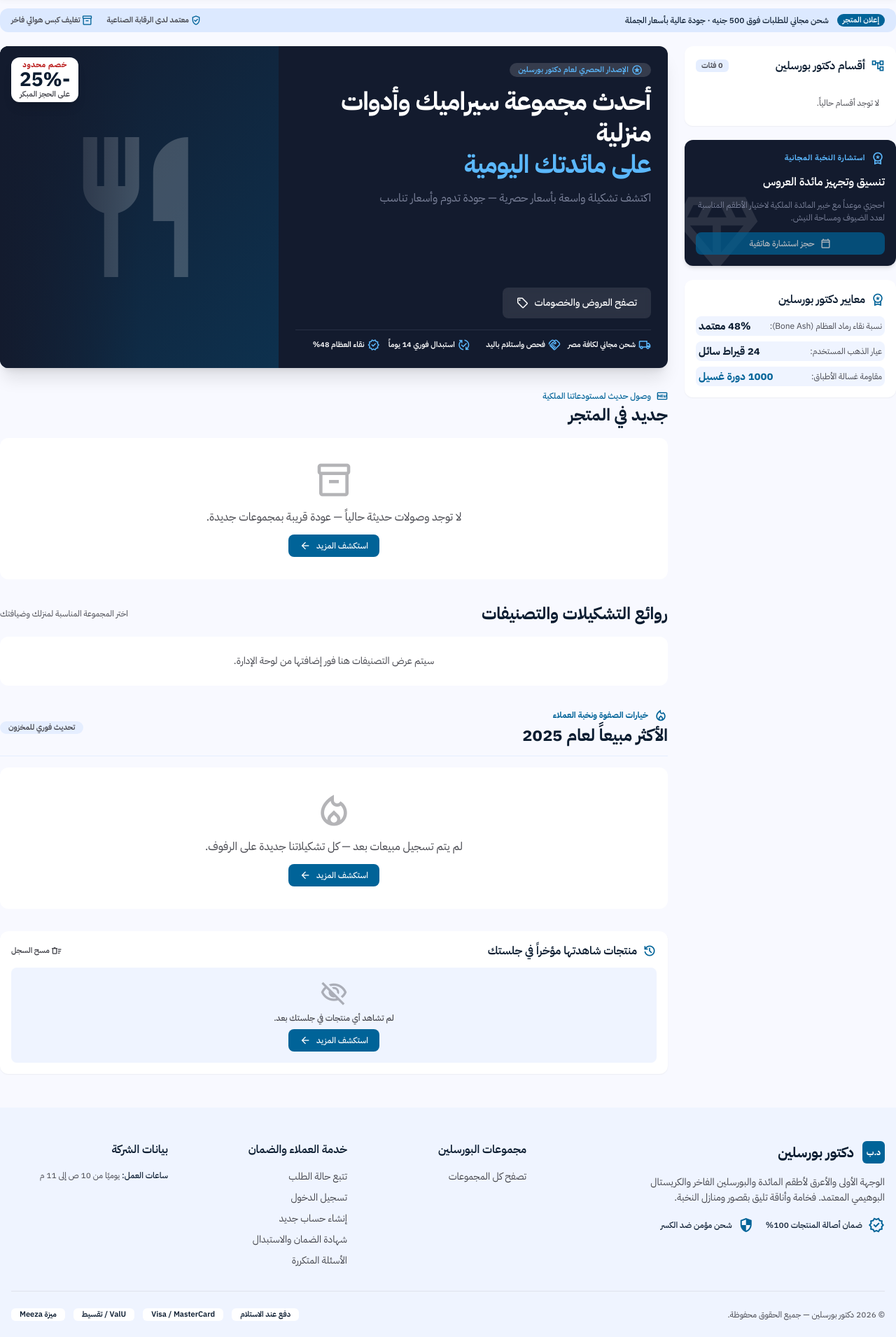
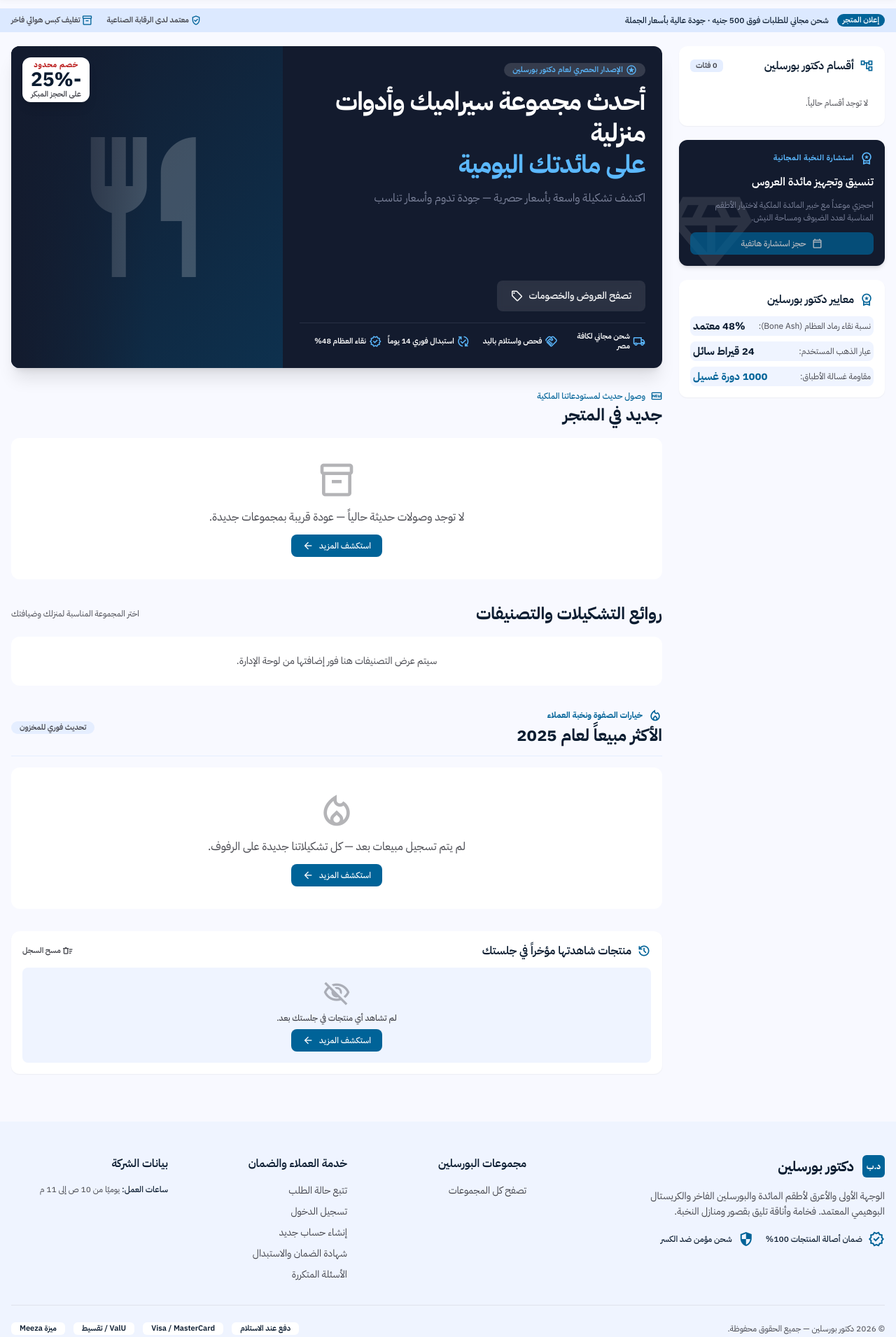
Before and after one commit to Abdelhammid1/dr.porcelain, a Flask app: page /shop/ in a window 1280 px wide. Shown: the part 116-2027 px from the top of the page at 70% size. Before the commit the page ends 2003 px from the top, so only its background shows below. Run offline with Flask 3, Linux system fonts and the light colour scheme; data that the repository does not hold is empty; some libraries are stand-ins or nearby versions.

Commit message:
fix(storefront): home content wrapper uses max-w-7xl to match mockup spacing
User compared side-by-side with the mockup and pointed at spacing
differences ('you didnot make it correctly'). Root cause on home.html:

- The main content was rendered inside a full-width `<div>` with no
  `max-w-7xl` container — every section spread the full viewport
  instead of centering in the mockup's 1280px canvas.
- An extra `.sf-md3-scope` wrapper (leftover from an earlier scoped-
  Tailwind port) added nothing but noise.
- The announcement panel was styled with `rounded-xl mb-space-lg`
  which broke the mockup's edge-to-edge strip look.

Fix: mirror the mockup's exact main structure:

  <div class="flex flex-col w-full text-on-surface">
    <div class="w-full bg-surface-container-high py-space-xs px-space-md ...">
      (full-width announcement strip)
    </div>
    <div class="max-w-7xl mx-auto w-full px-space-md py-space-lg">
      <div class="grid grid-cols-1 lg:grid-cols-12 gap-space-xl">
        (hero + sidebar + rest of page)
      </div>
    </div>
  </div>

Verified in browser: /shop/ now renders with the mockup's exact
canvas width and spacing rhythm. Hero card + sidebar sit in the
balanced 1280px container just like in the mockup.

Co-Authored-By: Claude Opus 4.7 <noreply@anthropic.com>
Claude-Session: https://claude.ai/code/session_01WvD1Ve5UChAfXd8q1TJwaU

```diff
--- a/app/templates/storefront/home.html
+++ b/app/templates/storefront/home.html
@@ -79,13 +79,11 @@
 {% endblock %}
 
 {% block content %}
-<div class="sf-md3-scope w-full text-on-surface">
-  <div class="flex flex-col w-full">
+<div class="flex flex-col w-full text-on-surface">
 
     {# ============ 1. Top Sovereign Announcement Marquee ============ #}
-    {# Mockup section — always visible. Uses store announcement if set,
-       otherwise falls back to mockup demo copy so the panel is never dropped. #}
-    <div class="w-full bg-surface-container-high py-space-xs px-space-md flex items-center justify-between overflow-hidden text-on-surface rounded-xl mb-space-lg">
+    {# Full-width strip (no rounded corners, no bottom margin — matches mockup 1:1) #}
+    <div class="w-full bg-surface-container-high py-space-xs px-space-md flex items-center justify-between overflow-hidden text-on-surface">
       <div class="max-w-7xl mx-auto w-full flex items-center justify-between gap-space-md flex-wrap">
         <div class="flex items-center gap-space-sm font-label-sm text-label-sm">
           <span class="bg-secondary text-on-secondary px-space-xs py-space-3xs rounded-full font-label-sm text-label-sm whitespace-nowrap">
@@ -102,7 +100,8 @@
       </div>
     </div>
 
-    {# ============ Main Storefront Canvas Grid ============ #}
+    {# ============ Main Storefront Canvas — max-w-7xl matches mockup ============ #}
+    <div class="max-w-7xl mx-auto w-full px-space-md py-space-lg">
     <div class="grid grid-cols-1 lg:grid-cols-12 gap-space-xl">
 
       {# ============ Right-hand Sidebar (RTL primary) ============ #}
@@ -593,7 +592,7 @@
 
       </div>
     </div>
-  </div>
+    </div>
 </div>
 
 <script>
```
